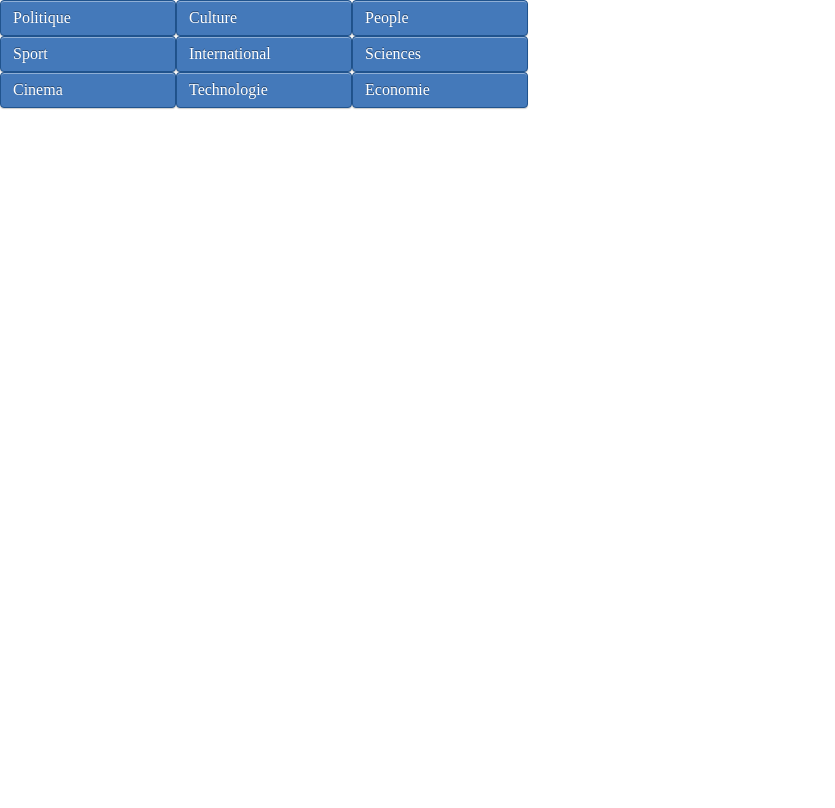
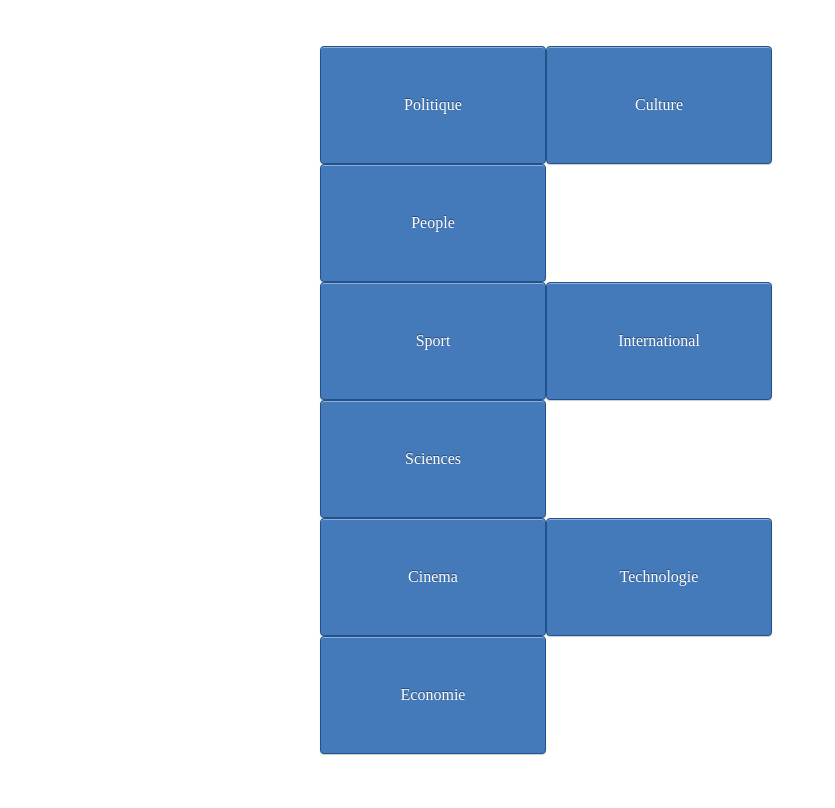
Before and after one commit to Leexy/rea-canvas, a PHP site: page / in a window 1280 px wide. Shown: the whole page, without its empty margins (0-835 px from the left). Before the commit the page ends 109 px from the top, so only its background shows below. Run offline with PHP 8.4, Linux system fonts and the light colour scheme; some libraries are stand-ins or nearby versions.

Commit message:
changement css index.php & game.php

```diff
--- a/css/style.css
+++ b/css/style.css
@@ -1,14 +1,29 @@
-html,body,canvas{
-	height: 100%;
-	margin: 0;
+html,body{
+	marign: 0;
+  	padding: 0;
+  	height: 100%;
 }
-.categorie
-{
+.table{
+	display: table;
+	position: absolute;
+  	top: 50%;
+	left: 50%;
+	transform: translate(-50%, -50%);
+}
+.row{
+	display: table-row;
+}
+.categorie{
+	display: table-cell;
 	appearance:button;
 	-moz-appearance:button; /* Firefox */
 	-webkit-appearance:button; /* Safari and Chrome */
 	cursor:pointer;
-	width: 150px;
+	width: 200px;
+	height: 100px;
+	line-height:100px;
+	text-align:center;
+	vertical-align: middle;
 	-webkit-border-radius: 4px;
     -moz-border-radius: 4px;
     border-radius: 4px;
@@ -21,6 +36,15 @@ html,body,canvas{
     color: #FFF;
     padding: 8px 12px;
 }
+.topDiv{
+}
 #cvs{
 	background:url(../img/people.png);
+	height: 100%;
 }
+.bottomDiv{
+
+}
+img{
+	cursor: pointer;
+}
--- a/game.php
+++ b/game.php
@@ -13,7 +13,11 @@ if(!isset($_GET['categorie'])){
 </head>
 
 <body>
+  <div class="topDiv"></div>
+
 	<canvas id="cvs"></canvas>
+
+  <div class="bottomDiv"><a style="height:50px" href="index.php"><img src="img/home.png"/></a></div>
 
 <script type="text/javascript" src="http://code.jquery.com/jquery-2.1.3.min.js"></script>
 <script type="text/javascript">
--- a/index.php
+++ b/index.php
@@ -7,21 +7,21 @@
 </head>
 
 <body>
-<div style="display: table">
-  <div style="display: table-row">
-  	<div style="display: table-cell;"class="categorie" id="Politique">Politique</div>
-  	<div style="display: table-cell;"class="categorie" id="Culture">Culture</div>
-    <div style="display: table-cell;"class="categorie" id="People">People</div>
+<div class="table">
+  <div class="row">
+  	<div class="categorie" id="Politique">Politique</div>
+  	<div class="categorie" id="Culture">Culture</div>
+    <div class="categorie" id="People">People</div>
   </div>
-  <div style="display: table-row">
-    <div style="display: table-cell;"class="categorie" id="Sport">Sport</div>
-    <div style="display: table-cell;"class="categorie" id="International">International</div>
-    <div style="display: table-cell;"class="categorie" id="Sciences">Sciences</div><br/>
+  <div class="row">
+    <div class="categorie" id="Sport">Sport</div>
+    <div class="categorie" id="International">International</div>
+    <div class="categorie" id="Sciences">Sciences</div><br/>
   </div>
-  <div style="display: table-row">
-    <div style="display: table-cell;"class="categorie" id="Cinema">Cinema</div>
-    <div style="display: table-cell;"class="categorie" id="Technologie">Technologie</div>
-    <div style="display: table-cell;"class="categorie" id="Economie">Economie</div><br/>
+  <div class="row">
+    <div class="categorie" id="Cinema">Cinema</div>
+    <div class="categorie" id="Technologie">Technologie</div>
+    <div class="categorie" id="Economie">Economie</div><br/>
   </div>
 </div>
 
```
